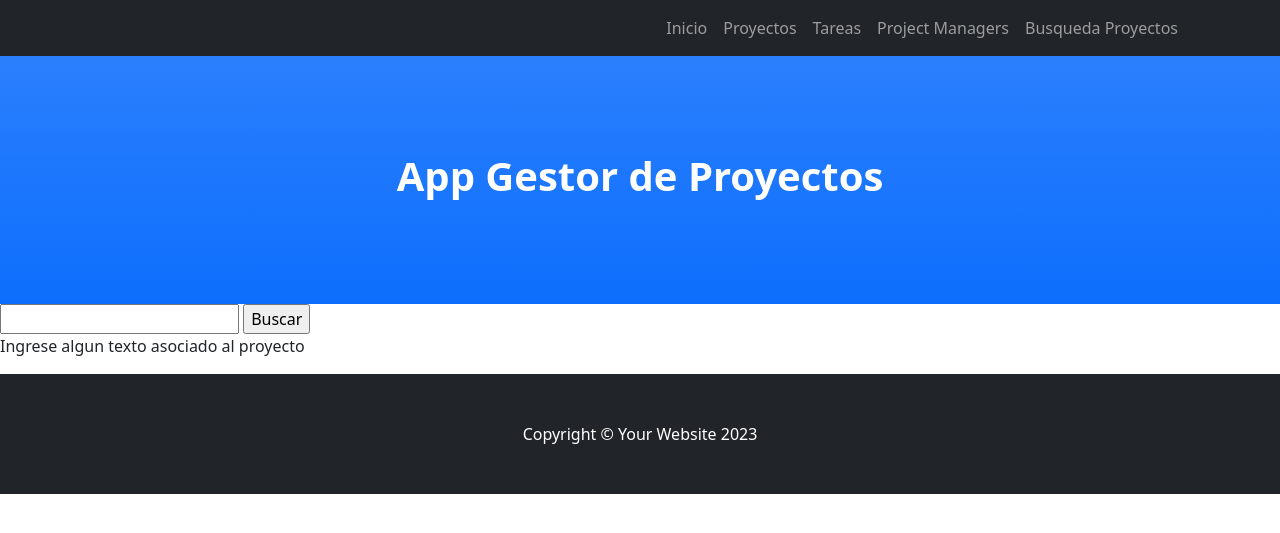
After one commit to GonLes/Entrega3, a Django app: page /AppProyectos/busquedaProyecto/ in a window 1280 px wide. The commit adds this page. Shown: the top 533 px of the page. Run offline with Django 4.2, Linux system fonts and the light colour scheme; some libraries are stand-ins or nearby versions.

Commit message:
Formulario Busqueda corregido

```diff
--- /dev/null
+++ b/Proyectos/templates/Proyectos/busqueda_proyecto.html
@@ -0,0 +1,11 @@
+
+{% extends "Proyectos/padre.html" %}
+
+{% block contenidoQueCambia %}
+
+    <form action="{% url 'buscar' %}" method="get">
+        <input type="number" name="codigo">
+        <input type="submit" value="Buscar">
+        <p>Ingrese algun texto asociado al proyecto</p>
+    </form>
+{% endblock %}
--- a/Proyectos/templates/Proyectos/padre.html
+++ b/Proyectos/templates/Proyectos/padre.html
@@ -23,6 +23,7 @@
                         <li class="nav-item"><a class="nav-link" href="{% url 'Proyectos' %}">Proyectos</a></li>
                         <li class="nav-item"><a class="nav-link" href="{% url 'Tareas' %}">Tareas</a></li>
                         <li class="nav-item"><a class="nav-link" href="{% url 'ProjectManagers' %}">Project Managers</a></li>
+                        <li class="nav-item"><a class="nav-link" href="{% url 'busquedaProyecto' %}">Busqueda Proyectos</a></li>
 
                     </ul>
                 </div>
--- a/Proyectos/urls.py
+++ b/Proyectos/urls.py
@@ -7,7 +7,8 @@ urlpatterns = [
     path('Proyectos/', proyectos, name="Proyectos"),
     path('ProjectManagers/', projectManagers, name="ProjectManagers"),
     path('Tareas/', tareas, name="Tareas"),
-    path('buscarProyecto/', buscarProyectos, name="buscarProyecto"),
+    path('busquedaProyecto/', busquedaProyectos, name="busquedaProyecto"),
+    path('buscar/',buscar,name="buscar"),
     path('AgregaProyecto/', ProyectoCreate.as_view(), name="AgregaProyecto"),
     path('AgregaPm/', projectManagerCreate.as_view(), name="AgregaPm"),
     path('AgregaTarea/', TareaCreate.as_view(), name="AgregaTarea"),
--- a/Proyectos/views.py
+++ b/Proyectos/views.py
@@ -38,8 +38,18 @@ def projectManagers(request):
 def tareas(request):
     return render(request,"Proyectos/tareas.html")
 
-def buscarProyectos(request):
-     return render(request,'Proyectos/buscar_proyecto.html')
+def busquedaProyectos(request):
+     return render(request,'Proyectos/busqueda_proyecto.html')
+
+def buscar (request):
+    if request.GET["codigo"]:
+        codigo=request.GET['codigo']
+        proyectos=Proyecto.objects.filter(codigo__icontains=codigo)
+        return render(request,"Proyectos/resultadosBusqueda.html",{'proyectos':proyectos,'codigo':codigo})
+    else:
+         respuesta=f"No enviaste datos"
+    return HttpResponse(respuesta)
+
 
 #def buscar(request):
 
```
Also changed, not shown: Proyectos/templates/Proyectos/buscar_proyecto.html (deleted, +0 -11 lines), Proyectos/templates/Proyectos/resultadosBusqueda.html (added, +12 -0 lines).
